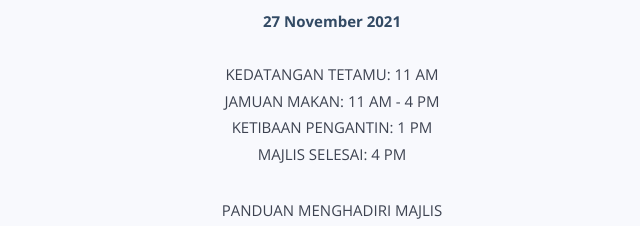
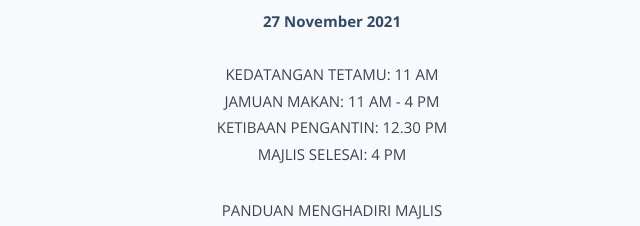
Before and after one commit to zettatips/wedding-website, a website: page index.html in a window 1280 px wide. Shown: the part 1425-1651 px from the top of the page, 308-948 px from the left. Drawn offline with nearby package versions, Linux system fonts and the light colour scheme; files whose address does not match are found by name.

Commit message:
Updated aturcara

```diff
--- a/index.html
+++ b/index.html
@@ -156,7 +156,7 @@
 
                     <h5>Jamuan Makan: 11 AM - 4 PM</h5>
 
-                    <h5>Ketibaan Pengantin: 1 PM</h5>
+                    <h5>Ketibaan Pengantin: 12.30 PM</h5>
 
                     <h5>Majlis Selesai: 4 PM</h5>
 
```
